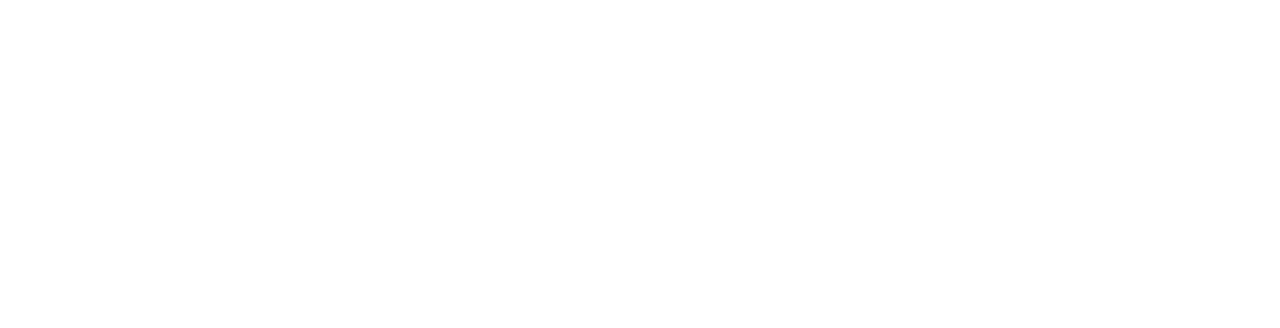
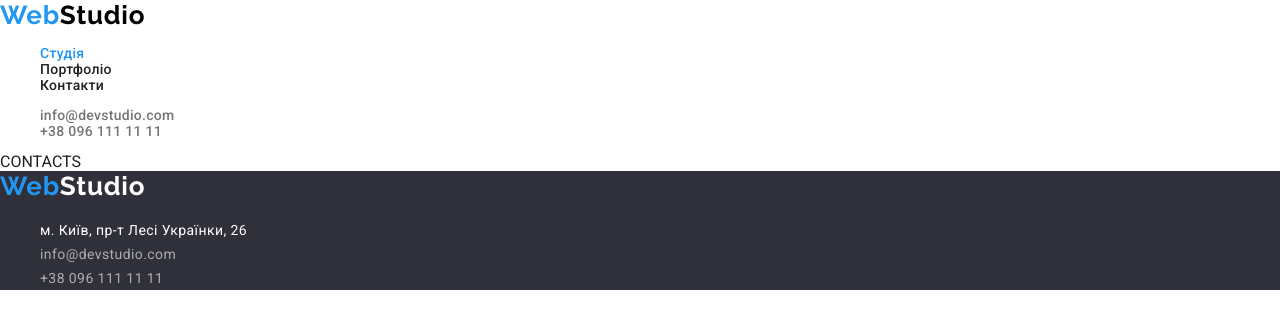
Before and after one commit to Alexanderksua/goit-markup-hw-02, a plain HTML site: page contacts.html in a window 1280 px wide. Drawn offline with nearby package versions, Linux system fonts and the light colour scheme.

Commit message:
Добавил Хэдер и футер в страницу Констакты
Добавил Хэдер и футер в страницу Констакты

```diff
--- a/contacts.html
+++ b/contacts.html
@@ -2,17 +2,86 @@
 <html lang="uk">
 
 <head>
-  <meta charset="UTF-8">
-  <meta http-equiv="X-UA-Compatible" content="IE=edge">
-  <meta name="viewport" content="width=device-width, initial-scale=1.0">
+  <meta charset="UTF-8" />
+  <meta http-equiv="X-UA-Compatible" content="IE=edge" />
+  <meta name="viewport" content="width=device-width, initial-scale=1.0" />
+
+  <link rel="preconnect" href="https://fonts.googleapis.com" />
+  <link rel="preconnect" href="https://fonts.gstatic.com" crossorigin />
+  <link href="https://fonts.googleapis.com/css2?family=Raleway:wght@700&family=Roboto:wght@400;500;700;900&display=swap"
+    rel="stylesheet" />
+
+  <title>index</title>
+  <!-- Нормализация стилей Обобщённая -->
+  <link rel="stylesheet"
+    href="https://cdnjs.cloudflare.com/ajax/libs/modern-normalize/1.1.0/modern-normalize.min.css" />
+  <!-- Стили Проекта -->
   <link rel="stylesheet" href="./css/styles.css">
-  <title>Contacts</title>
 </head>
 
 <body>
-  <header></header>
-  <main></main>
-  <footer></footer>
+  <!-- Голова-Шапка сайты -->
+  <header class="header">
+    <!-- Блок оформления фона header -->
+    <div class="header-group">
+      <!-- Панель навигации из двух частей -->
+
+      <!-- Панель навигации #1 - Логотип, Студія, Портфоліо -->
+      <!-- Логотип, WebStudio -->
+      <a class="header-logo" href="./index.html"><span class="blue-web">Web</span>Studio</a>
+
+      <nav class="nav-group">
+        <!-- Список ссылок на страницы -->
+        <ul class="list pages">
+          <li class="pages-item">
+            <a class="pages-item-link hover-focus-i curent" href="./index.html">Студія</a>
+          </li>
+          <li class="pages-item">
+            <a class="pages-item-link hover-focus-i" href="./portfolio.html">Портфоліо</a>
+          </li>
+          <li class="pages-item">
+            <a class="pages-item-link hover-focus-i" href="./contacts.html">Контакти</a>
+          </li>
+        </ul>
+      </nav>
+
+      <!-- Панель навигации #2 - Контакти: e-mail, tel -->
+      <ul class="list header-contacts">
+        <li class="header-contacts-item">
+          <a class="header-contacts-link hover-focus-i" href="mailto:info@devstudio.com">info@devstudio.com</a>
+        </li>
+        <li class="header-contacts-item">
+          <a class="header-contacts-link hover-focus-i" href="tel:+380961111111">+38 096 111 11 11</a>
+        </li>
+      </ul>
+    </div>
+  </header>
+
+  <main>CONTACTS</main>
+
+  <!-- Подвал страницы -->
+  <footer class="footer">
+    <!-- Текст-Лого WebStudio -->
+    <a class="footer-logo" href="./index.html"><span class="blue-web">Web</span>Studio</a>
+
+    <address class="address">
+      <ul class="list contacts">
+        <li class="contacts-item">
+          <!-- Адрес физический  Студии -->
+          <a class="hover-focus-i contacts-item-coord" href="https://goo.gl/maps/CPtrU1FHBa2aNyZL9" target="_blank"
+            rel="nofollow noreferrer noopener">м. Київ, пр-т Лесі Українки, 26</a>
+        </li>
+        <li class="contacts-item">
+          <!-- Почта электронная  Студии -->
+          <a class="hover-focus-i contacts-item-mailto" href="mailto:info@devstudio.com">info@devstudio.com</a>
+        </li>
+        <li class="contacts-item">
+          <!-- Телефон мобильный Студии -->
+          <a class="hover-focus-i contacts-item-tel" href="tel:+380961111111">+38 096 111 11 11</a>
+        </li>
+      </ul>
+    </address>
+  </footer>
 </body>
 
 </html>
--- a/css/styles.css
+++ b/css/styles.css
@@ -1,15 +1,21 @@
+*,
+*::before,
+*::after {
+      box-sizing: border-box;
+}
+
 :root {
       /* Colors */
-      --black:        #000000;
-      --dark-gray:    #212121;
-      --gray:         #2f303a;
-      --light-gray:   #757575;
-      --blue:         #2196f3;
-      --light-white:  #ffffff;
+      --black: #000000;
+      --dark-gray: #212121;
+      --gray: #2f303a;
+      --light-gray: #757575;
+      --blue: #2196f3;
+      --light-white: #ffffff;
       --white-card-p: #eeeeee;
-      --white-:       #ececec;
-      --white-60:     rgba(255, 255, 255, 0.6);
-      --white-bkgr:   #f5f5f5;
+      --white-: #ececec;
+      --white-60: rgba(255, 255, 255, 0.6);
+      --white-bkgr: #f5f5f5;
 }
 
 /* BODY */
@@ -177,8 +183,8 @@ body {
       height: 368px;
       background: var(--light-white);
       box-shadow: 0px 1px 3px rgba(0, 0, 0, 0.12),
-                  0px 1px 1px rgba(0, 0, 0, 0.14),
-                  0px 2px 1px rgba(0, 0, 0, 0.2);
+            0px 1px 1px rgba(0, 0, 0, 0.14),
+            0px 2px 1px rgba(0, 0, 0, 0.2);
       border-radius: 0px 0px 4px 4px;
 }
 
```
Also changed, not shown: index.html (+5 -2 lines), portfolio.html (+5 -2 lines).
